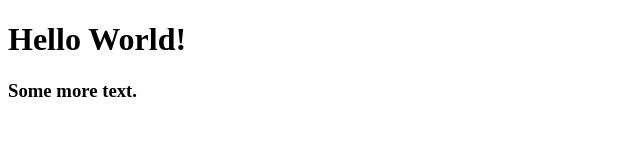
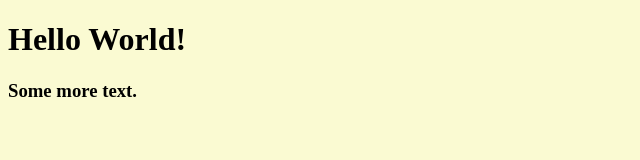
Before and after one commit to anil-joshi/Learning-Git, a plain HTML site: page index.html in a window 1280 px wide. Shown: the whole page, without its empty margins (0-640 px from the left). Drawn offline with Linux system fonts and the light colour scheme.

Commit message:
Added basic styles

```diff
--- a/index.html
+++ b/index.html
@@ -5,6 +5,7 @@
     <meta name="viewport" content="width=device-width, initial-scale=1.0">
     <meta http-equiv="X-UA-Compatible" content="ie=edge">
     <title>Document</title>
+    <link rel="stylesheet" href="styles.css">
 </head>
 <body>
     <h1>Hello World!</h1>
--- /dev/null
+++ b/styles.css
@@ -0,0 +1,3 @@
+body {
+    background-color: lightgoldenrodyellow;
+}
```
